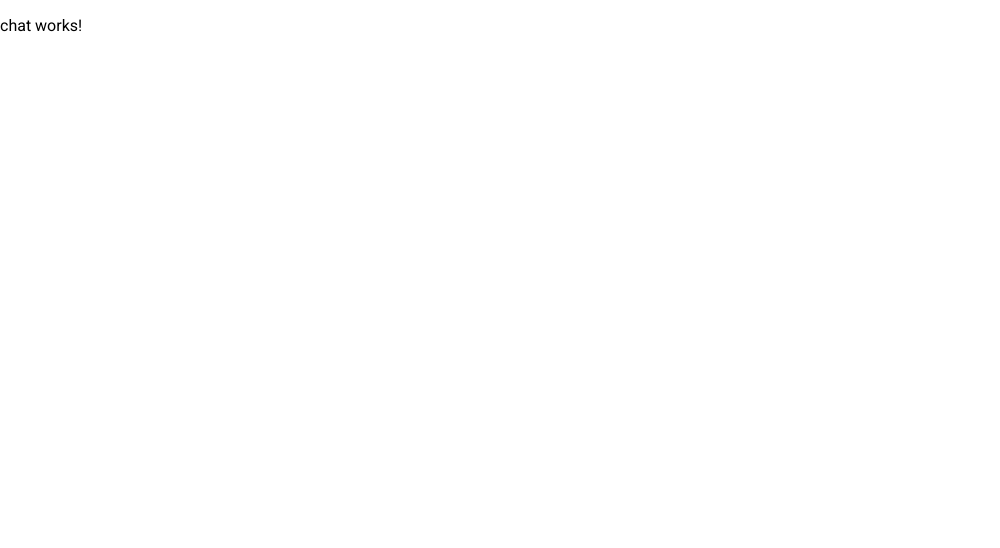
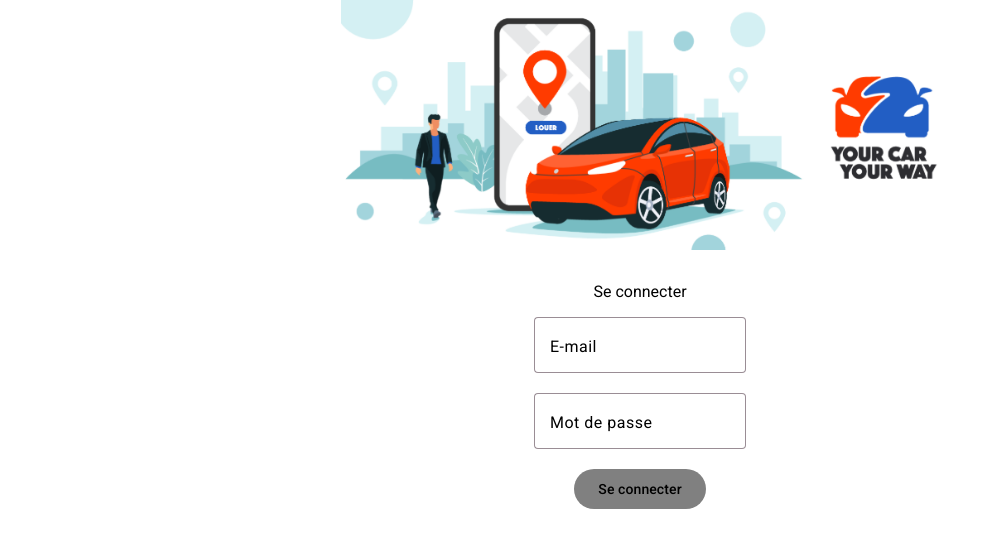
Before and after one commit to ZaeRon007/Projet13, an Angular app: page / in a window 1280 px wide. Shown: the top 548 px of the page, without its empty margins (0-1000 px from the left). Built offline with nearby package versions, Linux system fonts and the light colour scheme.

Commit message:
update for login gesture

```diff
--- a/angular.json
+++ b/angular.json
@@ -31,10 +31,8 @@
             ],
             "tsConfig": "tsconfig.app.json",
             "assets": [
-              {
-                "glob": "**/*",
-                "input": "public"
-              }
+              "src/assets",
+              "src/assets/YourCarYourWay.png"
             ],
             "styles": [
               "@angular/material/prebuilt-themes/magenta-violet.css",
--- a/src/app/core/components/login/login.component.css
+++ b/src/app/core/components/login/login.component.css
@@ -0,0 +1,21 @@
+img {
+    display: flex;
+    height: 250px;
+    justify-self: center;
+}
+
+.list {
+    display: flex;
+    flex-direction: column;
+    align-items: center;
+}
+
+mat-card {
+    --mdc-elevated-card-container-color: white;
+    --mdc-outlined-text-field-label-text-color: black;
+    --mdc-filled-button-label-text-color: black;
+    --mdc-outlined-text-field-input-text-color: black;
+    --mdc-filled-button-disabled-label-text-color: black;
+    --mdc-filled-button-disabled-container-color: grey;
+    --mdc-elevated-card-container-elevation: none;
+}
--- a/src/app/core/components/login/login.component.html
+++ b/src/app/core/components/login/login.component.html
@@ -1 +1,27 @@
-<p>login works!</p>
+<img src="assets/YourCarYourWay.png" alt="YourCarYourWay logo">
+<mat-card>
+    <mat-card-content>
+        <form class="list">
+            <p>Se connecter</p>
+
+            <mat-form-field appearance="outline">
+                <mat-label>E-mail</mat-label>
+                <input matInput [(ngModel)]="user.email" name="email">
+            </mat-form-field>
+
+            <mat-form-field appearance="outline">
+                <mat-label>Mot de passe</mat-label>
+                <input matInput [(ngModel)]="user.password" name="password">
+            </mat-form-field>
+
+            <p *ngIf="showError" class="error">
+                L'adresse e-mail ou le mot de passe est invalide !
+            </p>
+
+            <button mat-flat-button color="primary" type="submit" (click)="onSubmit()" [disabled]="!isFormValid()">
+                Se connecter
+            </button>
+
+        </form>
+    </mat-card-content>
+</mat-card>
--- a/src/app/core/components/login/login.component.ts
+++ b/src/app/core/components/login/login.component.ts
@@ -1,4 +1,5 @@
 import { Component } from '@angular/core';
+import { userEntity } from '../../models/userEntity';
 
 @Component({
   selector: 'app-login',
@@ -8,4 +9,16 @@ import { Component } from '@angular/core';
 })
 export class LoginComponent {
 
+  user: userEntity = {email: '', password: ''};
+  showError: boolean = false;
+
+  isFormValid(): boolean{
+    if(!!this.user.email && !!this.user.password)
+      return true;
+    return false;
+  }
+
+  onSubmit(){
+    console.log('user:', this.user);
+  }
 }
--- a/src/app/core/core-routing.module.ts
+++ b/src/app/core/core-routing.module.ts
@@ -1,9 +1,9 @@
 import { NgModule } from "@angular/core";
 import { Routes, RouterModule } from "@angular/router";
-import { ChatComponent } from "./components/chat/chat.component";
+import { LoginComponent } from "./components/login/login.component";
 
 const routes: Routes = [
-    { path: '', component: ChatComponent},
+    { path: '', component: LoginComponent},
 ]
 
 @NgModule({
--- /dev/null
+++ b/src/app/core/models/userEntity.ts
@@ -0,0 +1,4 @@
+export class userEntity {
+    email!: string;
+    password!: string;
+}
```
Also changed, not shown: src/assets/YourCarYourWay.png (added).
